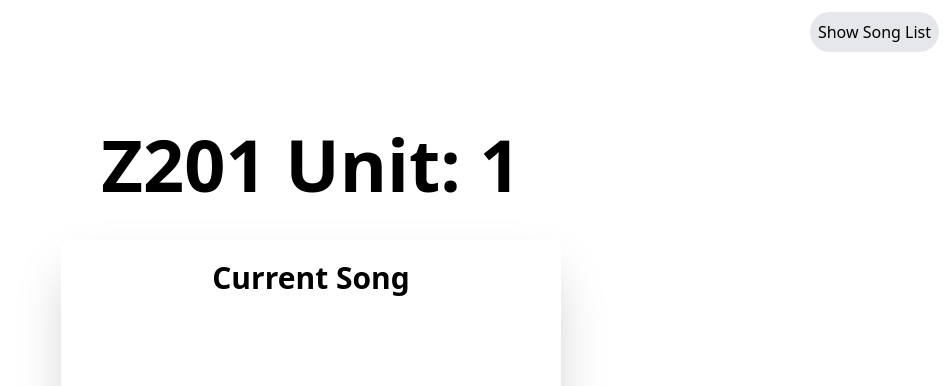
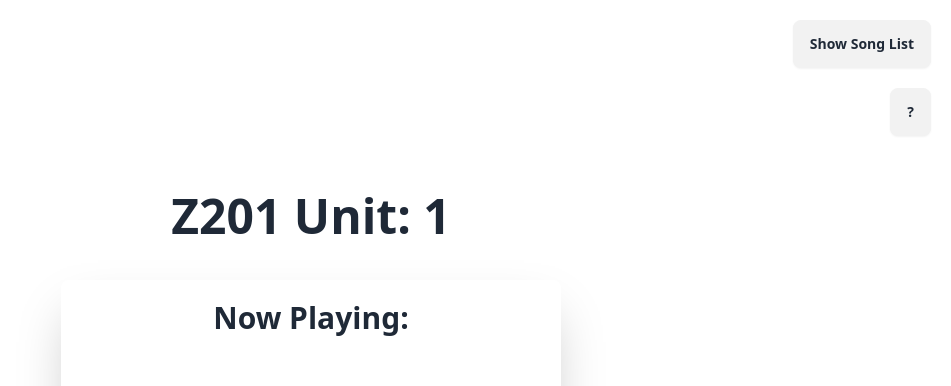
Before and after one commit to gannont14/RockAndRollWebApp, a React (Create React App) app: page / in a window 1280 px wide. Both pictures are taken after a click on the button "Unit 1". Shown: the top 386 px of the page, without its empty margins (329-1280 px from the left). Built offline with nearby package versions, Linux system fonts and the light colour scheme; grey boxes are pictures that could not be loaded.

Commit message:
updates to UI, added how to use button and tooltips for buttons

```diff
--- a/package.json
+++ b/package.json
@@ -39,6 +39,7 @@
     ]
   },
   "devDependencies": {
+    "daisyui": "^4.12.10",
     "gh-pages": "^6.1.1",
     "tailwindcss": "^3.4.10"
   }
--- a/src/App.js
+++ b/src/App.js
@@ -5,7 +5,7 @@ import Unit from "./components/Unit";
 import UnitSelector from "./components/UnitSelector";
 function App() {
   return (
-    <div className="App">
+    <div className="App light">
       {/* <Unit unitNumber={"1"} /> */}
       <UnitSelector />
     </div>
--- a/src/components/Unit.js
+++ b/src/components/Unit.js
@@ -9,7 +9,9 @@ const Unit = ({ unitNumber }) => {
 
   const [currentIndex, setCurrentIndex] = useState(null);
 
-  const filePath = `${process.env.PUBLIC_URL}/unit${unitNumber}.json`;
+  const baseURL = process.env.PUBLIC_URL ? `${process.env.PUBLIC_URL}` : "";
+
+  const filePath = `${baseURL}/unit${unitNumber}.json`;
 
   console.log("File path");
   console.log(filePath);
@@ -49,15 +51,28 @@ const Unit = ({ unitNumber }) => {
   return (
     <div className="flex flex-col align-middle w-full h-[100vh] mt-10">
       <div className="p-5 shadow-2xl rounded-lg mx-auto">
-        <button
-          onClick={() => setShowSongList(!showSongList)}
-          className="absolute top-3 right-3 p-2 bg-gray-200 rounded-full"
+        <div
+          className="tooltip tooltip-left absolute top-3 right-3 p-2"
+          data-tip="shows the full list of songs from the unit, select one you want to hear"
         >
-          {showSongList ? "Hide Song List" : "Show Song List"}
-        </button>
+          <button
+            onClick={() => setShowSongList(!showSongList)}
+            className="btn hover:underline"
+          >
+            {showSongList ? "Hide Song List" : "Show Song List"}
+          </button>
+        </div>
+
+        <div
+          className="tooltip tooltip-left absolute top-20 right-3 p-2"
+          data-tip="Selecting 'next song' will choose a new random song from the unit selected, you can show and hide the artist and song title as you please to test yourself, there is also a full song list you are able to view, if the site is not working, give it a second to load, if it still isn't working, I probably broke something"
+        >
+          <button className="btn">?</button>
+        </div>
+
         {!showSongList ? (
           <>
-            <h1 className="text-3xl font-bold">Current Song</h1>
+            <h1 className="text-3xl font-bold">Now Playing:</h1>
             <MusicFrame
               index={currentIndex}
               ID={data[currentIndex].id}
--- a/src/components/UnitSelector.js
+++ b/src/components/UnitSelector.js
@@ -21,7 +21,7 @@ const UnitSelector = () => {
       )}
       {unitSelected !== null && (
         <div>
-          <h1 className="font-bold text-7xl pt-[10%]">
+          <h1 className="font-bold text-5xl pt-[15%]">
             {" "}
             Z201 Unit: {unitSelected}
           </h1>
--- a/tailwind.config.js
+++ b/tailwind.config.js
@@ -4,5 +4,8 @@ module.exports = {
   theme: {
     extend: {},
   },
-  plugins: [],
+  daisyui: {
+    themes: ["light"],
+  },
+  plugins: [require("daisyui")],
 };
```
Also changed, not shown: 1 other file (tests, documents, lock files or other folders).
